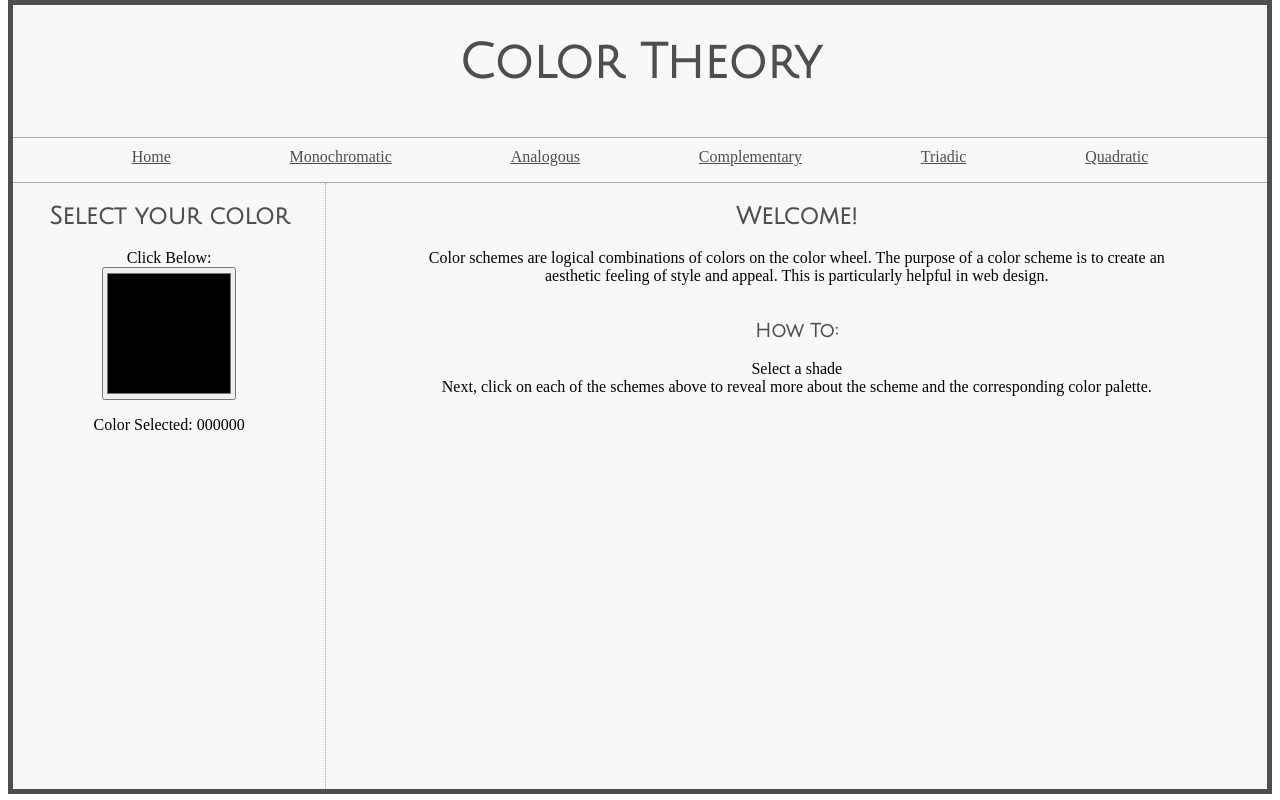
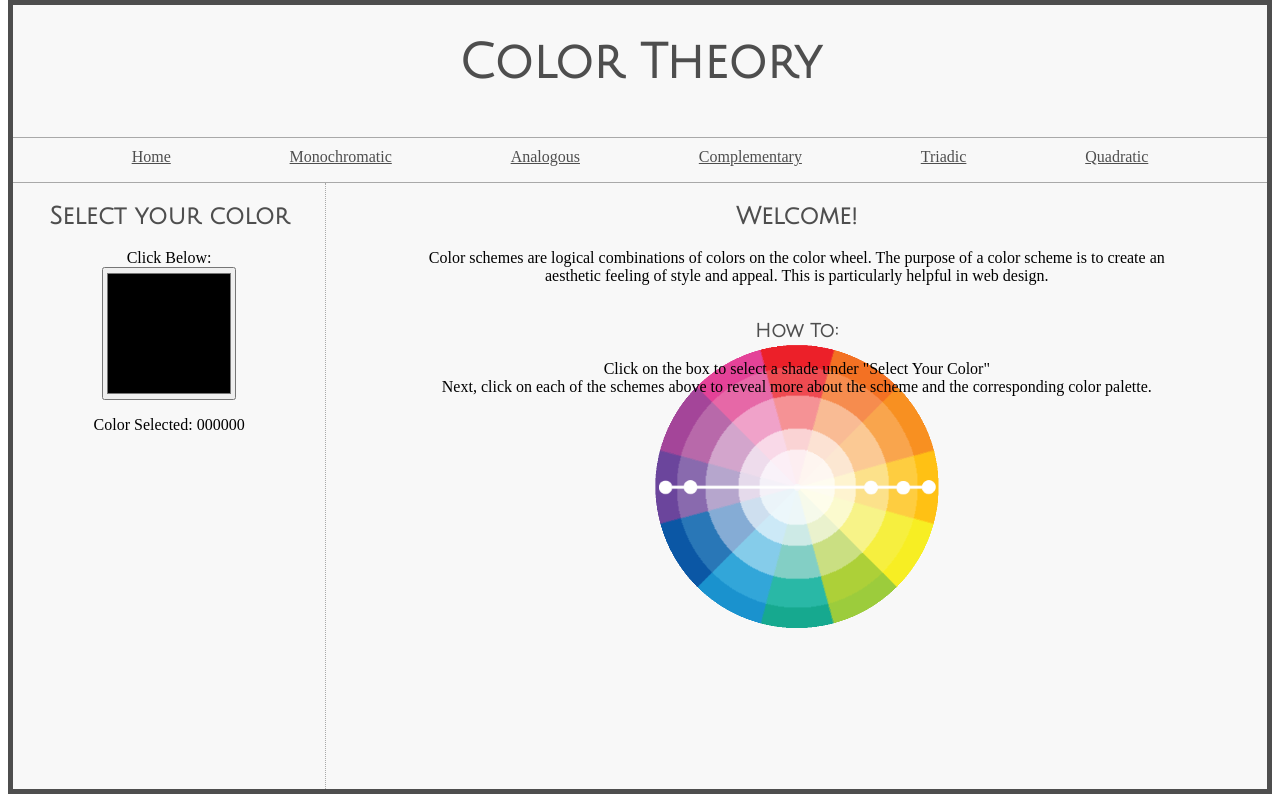
Before and after one commit to ramag1/color-theory, a React (Create React App) app: page /home in a window 1280 px wide. Built offline with nearby package versions, Linux system fonts and the light colour scheme; a web font is replaced by a local one.

Commit message:
update home image

```diff
--- a/src/App.css
+++ b/src/App.css
@@ -13,12 +13,6 @@ body {
   font-family: 'Forum', cursive;
   background-color: rgb(248, 248, 248) ;
   border: 5px solid rgb(78, 78, 78);
-}
-
-.schemeNav__div {
-  /* border: green 1px solid; */
-  grid-column: 1/span 2;
-  border-bottom: 1px darkgray solid;
 }
 
 h1 {
@@ -39,6 +33,11 @@ h2 {
 h3 {
   color:rgb(78, 78, 78);
   font-family: 'Julius Sans One', sans-serif;
+}
+
+.schemeNav__div {
+  grid-column: 1/span 2;
+  border-bottom: 1px darkgray solid;
 }
 
 .schemeNav__ul {
@@ -66,6 +65,9 @@ h3 {
   margin-right: 2.5em;
   padding-left: 2.5em;
   padding-right: 2.5em;
+  background-image: url(./Assets/color-wheel.png);
+  background-repeat: no-repeat;
+  background-position: center;
 }
 
 .scheme__div {
--- a/src/components/Home.js
+++ b/src/components/Home.js
@@ -10,7 +10,7 @@ function Home(props) {
                 <br/><br/>
 
                 <h3>How To:</h3>
-                Select a shade
+                Click on the box to select a shade under "Select Your Color"
                 <br/>
                 Next, click on each of the schemes above to reveal more about the scheme and the corresponding color palette.
 			</div>
```
Also changed, not shown: src/Assets/color-palette.jpeg (deleted), src/Assets/color-wheel.png (added).
